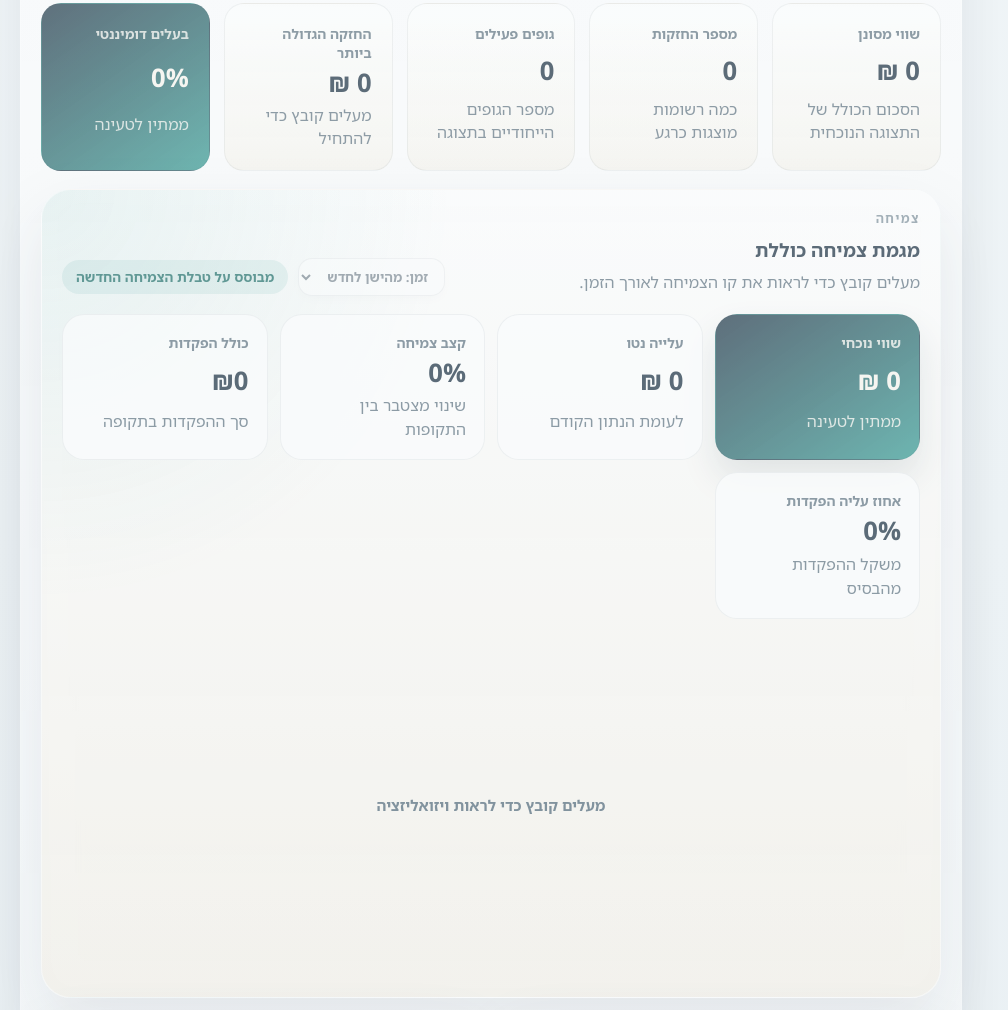
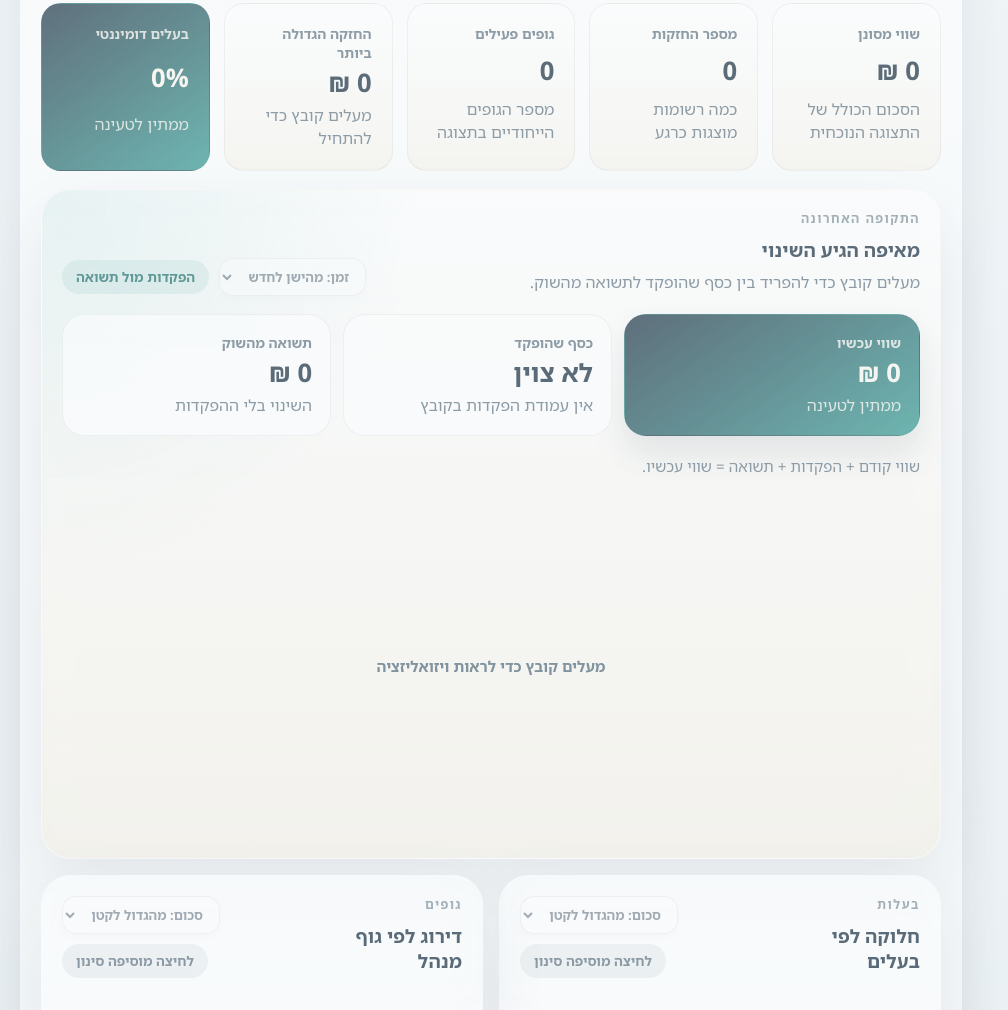
Before and after one commit to alonregen/MyInvest, a website: page index.html in a window 1280 px wide. Shown: the part 1482-2492 px from the top of the page, without its empty margins (0-1008 px from the left). Drawn offline with Linux system fonts and the light colour scheme.

Commit message:
refactor(growth-metrics): update growth metrics display and calculations
- Revised the layout and content of growth metrics in index.html for clarity, including updated labels and descriptions.
- Enhanced JavaScript logic to calculate and display market return and deposit metrics accurately.
- Adjusted CSS styles for improved responsiveness and visual consistency in growth metrics.
- Updated test scripts to validate the visibility and correctness of new growth metrics elements.

This update improves the user experience by providing clearer insights into growth metrics and ensuring accurate data representation.

```diff
--- a/assets/app.js
+++ b/assets/app.js
@@ -152,14 +152,12 @@ const dom = {
   growthPeriodLabel: document.getElementById("growth-period-label"),
   growthCurrentTotal: document.getElementById("growth-current-total"),
   growthCurrentDate: document.getElementById("growth-current-date"),
-  growthNetChange: document.getElementById("growth-net-change"),
-  growthNetChangeLabel: document.getElementById("growth-net-change-label"),
-  growthPercentChange: document.getElementById("growth-percent-change"),
-  growthPercentChangeLabel: document.getElementById("growth-percent-change-label"),
-  growthTotalDepositsCard: document.getElementById("growth-total-deposits-card"),
   growthTotalDeposits: document.getElementById("growth-total-deposits"),
-  growthDepositPercentCard: document.getElementById("growth-deposit-percent-card"),
-  growthDepositPercent: document.getElementById("growth-deposit-percent"),
+  growthTotalDepositsLabel: document.getElementById("growth-total-deposits-label"),
+  growthMarketTitle: document.getElementById("growth-market-title"),
+  growthMarketReturn: document.getElementById("growth-market-return"),
+  growthMarketReturnLabel: document.getElementById("growth-market-return-label"),
+  growthSplitSummary: document.getElementById("growth-split-summary"),
   ownerChart: document.getElementById("owner-chart"),
   institutionChart: document.getElementById("institution-chart"),
   topHoldingsChart: document.getElementById("top-holdings-chart"),
@@ -760,6 +758,16 @@ function parseGrowthMeta(worksheet, updateDate, declaredTotal) {
     : Number.isFinite(totalDeposits) && Number.isFinite(previousTotal) && previousTotal !== 0
       ? (totalDeposits / previousTotal) * 100
       : NaN;
+  const hasDepositSplit = Number.isFinite(totalDeposits);
+  const marketReturn = hasDepositSplit && Number.isFinite(netChange)
+    ? netChange - totalDeposits
+    : Number.isFinite(netChange)
+      ? netChange
+      : NaN;
+  const marketReturnPercent =
+    Number.isFinite(marketReturn) && Number.isFinite(previousTotal) && previousTotal !== 0
+      ? (marketReturn / previousTotal) * 100
+      : NaN;
 
   return {
     history: distinctHistory,
@@ -770,6 +778,9 @@ function parseGrowthMeta(worksheet, updateDate, declaredTotal) {
     percentChange,
     totalDeposits,
     depositPercent,
+    hasDepositSplit,
+    marketReturn,
+    marketReturnPercent,
   };
 }
 
@@ -1308,51 +1319,85 @@ function ensureCharts() {
 
 function renderGrowthStory(growth) {
   if (!growth || !growth.history.length) {
-    dom.growthPeriodLabel.textContent = "מעלים קובץ כדי לראות את קו הצמיחה לאורך הזמן.";
+    dom.growthPeriodLabel.textContent = "מעלים קובץ כדי להפריד בין כסף שהופקד לתשואה מהשוק.";
     dom.growthCurrentTotal.textContent = formatCurrency(0);
     dom.growthCurrentDate.textContent = "ממתין לטעינה";
-    dom.growthNetChange.textContent = formatCurrency(0);
-    dom.growthNetChangeLabel.textContent = "לעומת הנתון הקודם";
-    dom.growthPercentChange.textContent = "0%";
-    dom.growthPercentChangeLabel.textContent = "שינוי מצטבר בין התקופות";
-    renderDepositMetrics(null);
+    renderGrowthSplit(null);
     return;
   }
 
   const firstPoint = growth.history[0];
   const lastPoint = growth.history[growth.history.length - 1];
-  const comparisonDate = Number.isFinite(growth.previousTotal) && growth.history.length > 1
+
+  dom.growthPeriodLabel.textContent = `מ-${formatMonthLabel(firstPoint.date)} עד ${formatMonthLabel(lastPoint.date)}.`;
+  dom.growthCurrentTotal.textContent = formatCurrency(growth.currentTotal);
+  dom.growthCurrentDate.textContent = growth.currentDate ? `נכון ל־${formatDisplayDate(growth.currentDate)}` : "מעדכון אחרון";
+  renderGrowthSplit(growth);
+}
+
+function renderGrowthSplit(growth) {
+  const hasDeposits = Boolean(growth) && growth.hasDepositSplit;
+  const comparisonDate = Number.isFinite(growth?.previousTotal) && growth.history.length > 1
     ? growth.history[growth.history.length - 2]?.date
     : null;
-
-  dom.growthPeriodLabel.textContent = `מהלך צמיחה מ-${formatMonthLabel(firstPoint.date)} עד ${formatMonthLabel(lastPoint.date)}.`;
-  dom.growthCurrentTotal.textContent = formatCurrency(growth.currentTotal);
-  dom.growthCurrentDate.textContent = growth.currentDate ? `נכון ל־${formatDisplayDate(growth.currentDate)}` : "מעדכון אחרון";
-  dom.growthNetChange.textContent = formatSignedCurrency(growth.netChange);
-  dom.growthNetChangeLabel.textContent = comparisonDate
-    ? `לעומת ${formatMonthLabel(comparisonDate)}`
-    : "לעומת הנתון הקודם";
-  dom.growthPercentChange.textContent = formatGrowthPercent(growth.percentChange);
-  dom.growthPercentChangeLabel.textContent = Number.isFinite(growth.previousTotal)
-    ? `מול בסיס של ${formatCurrency(growth.previousTotal)}`
-    : "שינוי מצטבר בין התקופות";
-  renderDepositMetrics(growth);
-}
-
-/** Deposit cards are optional: shown only when the file supplies P10/P11. */
-function renderDepositMetrics(growth) {
-  const hasDeposits = Boolean(growth) && Number.isFinite(growth.totalDeposits);
-  const hasDepositPercent = Boolean(growth) && Number.isFinite(growth.depositPercent);
-
-  dom.growthTotalDepositsCard.hidden = !hasDeposits;
+  const periodHint = comparisonDate ? `מאז ${formatMonthLabel(comparisonDate)}` : "בתקופה האחרונה";
+
   if (hasDeposits) {
     dom.growthTotalDeposits.textContent = formatSignedCurrency(growth.totalDeposits);
-  }
-
-  dom.growthDepositPercentCard.hidden = !hasDepositPercent;
-  if (hasDepositPercent) {
-    dom.growthDepositPercent.textContent = formatGrowthPercent(growth.depositPercent);
-  }
+    applySignedClass(dom.growthTotalDeposits, growth.totalDeposits);
+    dom.growthTotalDepositsLabel.textContent = `${periodHint} · כסף שנכנס, לא רווח`;
+  } else {
+    dom.growthTotalDeposits.textContent = "לא צוין";
+    applySignedClass(dom.growthTotalDeposits, 0);
+    dom.growthTotalDepositsLabel.textContent = "אין עמודת הפקדות בקובץ";
+  }
+
+  if (growth && Number.isFinite(growth.marketReturn)) {
+    const title = hasDeposits ? "תשואה מהשוק" : "שינוי בשווי";
+    const percentHint = Number.isFinite(growth.marketReturnPercent)
+      ? ` · ${formatGrowthPercent(growth.marketReturnPercent)}`
+      : "";
+    dom.growthMarketTitle.textContent = title;
+    dom.growthMarketReturn.textContent = formatSignedCurrency(growth.marketReturn);
+    applySignedClass(dom.growthMarketReturn, growth.marketReturn);
+    dom.growthMarketReturnLabel.textContent = hasDeposits
+      ? `בלי ההפקדות${percentHint}`
+      : `שינוי כולל, בלי פירוט הפקדות${percentHint}`;
+  } else {
+    dom.growthMarketTitle.textContent = "תשואה מהשוק";
+    dom.growthMarketReturn.textContent = formatCurrency(0);
+    applySignedClass(dom.growthMarketReturn, 0);
+    dom.growthMarketReturnLabel.textContent = "השינוי בלי ההפקדות";
+  }
+
+  dom.growthSplitSummary.textContent = buildGrowthSplitSummary(growth);
+}
+
+function buildGrowthSplitSummary(growth) {
+  if (!growth || !Number.isFinite(growth.currentTotal)) {
+    return "שווי קודם + הפקדות + תשואה = שווי עכשיו.";
+  }
+
+  const current = formatCurrency(growth.currentTotal);
+  const previous = Number.isFinite(growth.previousTotal) ? formatCurrency(growth.previousTotal) : null;
+
+  if (growth.hasDepositSplit && previous && Number.isFinite(growth.marketReturn)) {
+    return `${previous} שווי קודם, ${formatSignedCurrency(growth.totalDeposits)} הפקדות, ${formatSignedCurrency(growth.marketReturn)} תשואה מהשוק = ${current} עכשיו.`;
+  }
+
+  if (previous && Number.isFinite(growth.netChange)) {
+    return `${previous} שווי קודם, ${formatSignedCurrency(growth.netChange)} שינוי כולל = ${current} עכשיו. בלי נתון הפקדות אי אפשר לדעת כמה מזה כסף שנכנס וכמה תשואה.`;
+  }
+
+  return `השווי העדכני הוא ${current}.`;
+}
+
+function applySignedClass(element, value) {
+  element.classList.remove("is-up", "is-down");
+  if (!Number.isFinite(value) || value === 0) {
+    return;
+  }
+  element.classList.add(value > 0 ? "is-up" : "is-down");
 }
 
 function sortBreakdownItems(items, mode) {
--- a/assets/styles.css
+++ b/assets/styles.css
@@ -1174,7 +1174,7 @@ button {
 
 .growth-metrics {
   display: grid;
-  grid-template-columns: 1.15fr repeat(2, minmax(0, 1fr));
+  grid-template-columns: 1.1fr 1fr 1fr;
   gap: 12px;
 }
 
@@ -1218,6 +1218,21 @@ button {
 .growth-metric-primary p,
 .growth-metric-primary span {
   color: rgba(249, 246, 239, 0.84);
+}
+
+.growth-metric strong.is-up {
+  color: #176a63;
+}
+
+.growth-metric strong.is-down {
+  color: #b42318;
+}
+
+.growth-split-summary {
+  margin: 0;
+  color: var(--ink-soft);
+  font-size: 0.95rem;
+  line-height: 1.65;
 }
 
 .chart-card-wide {
--- a/index.html
+++ b/index.html
@@ -427,9 +427,9 @@
             <article class="chart-card chart-card-wide growth-spotlight">
               <div class="chart-card-head growth-head">
                 <div>
-                  <p class="section-kicker">צמיחה</p>
-                  <h3>מגמת צמיחה כוללת</h3>
-                  <p id="growth-period-label" class="growth-period-label">מעלים קובץ כדי לראות את קו הצמיחה לאורך הזמן.</p>
+                  <p class="section-kicker">התקופה האחרונה</p>
+                  <h3>מאיפה הגיע השינוי</h3>
+                  <p id="growth-period-label" class="growth-period-label">מעלים קובץ כדי להפריד בין כסף שהופקד לתשואה מהשוק.</p>
                 </div>
                 <div class="chart-card-actions">
                   <label class="visually-hidden" for="chart-sort-growth">סדר ציר הזמן בתרשים</label>
@@ -437,41 +437,30 @@
                     <option value="time-asc">זמן: מהישן לחדש</option>
                     <option value="time-desc">זמן: מהחדש לישן</option>
                   </select>
-                  <span class="chart-tip growth-tip">מבוסס על טבלת הצמיחה החדשה</span>
+                  <span class="chart-tip growth-tip">הפקדות מול תשואה</span>
                 </div>
               </div>
 
               <div class="growth-metrics">
                 <article class="growth-metric growth-metric-primary">
-                  <p>שווי נוכחי</p>
+                  <p>שווי עכשיו</p>
                   <strong id="growth-current-total">₪0</strong>
                   <span id="growth-current-date">ממתין לטעינה</span>
                 </article>
 
-                <article class="growth-metric">
-                  <p>עלייה נטו</p>
-                  <strong id="growth-net-change">₪0</strong>
-                  <span id="growth-net-change-label">לעומת הנתון הקודם</span>
+                <article class="growth-metric" id="growth-total-deposits-card">
+                  <p>כסף שהופקד</p>
+                  <strong id="growth-total-deposits">₪0</strong>
+                  <span id="growth-total-deposits-label">הפקדות בתקופה, לא רווח</span>
                 </article>
 
-                <article class="growth-metric">
-                  <p>קצב צמיחה</p>
-                  <strong id="growth-percent-change">0%</strong>
-                  <span id="growth-percent-change-label">שינוי מצטבר בין התקופות</span>
-                </article>
-
-                <article class="growth-metric" id="growth-total-deposits-card" hidden>
-                  <p>כולל הפקדות</p>
-                  <strong id="growth-total-deposits">₪0</strong>
-                  <span id="growth-total-deposits-label">סך ההפקדות בתקופה</span>
-                </article>
-
-                <article class="growth-metric" id="growth-deposit-percent-card" hidden>
-                  <p>אחוז עליה הפקדות</p>
-                  <strong id="growth-deposit-percent">0%</strong>
-                  <span id="growth-deposit-percent-label">משקל ההפקדות מהבסיס</span>
+                <article class="growth-metric" id="growth-market-card">
+                  <p id="growth-market-title">תשואה מהשוק</p>
+                  <strong id="growth-market-return">₪0</strong>
+                  <span id="growth-market-return-label">השינוי בלי ההפקדות</span>
                 </article>
               </div>
+              <p id="growth-split-summary" class="growth-split-summary">שווי קודם + הפקדות + תשואה = שווי עכשיו.</p>
 
               <div id="growth-chart" class="chart-canvas chart-canvas-growth"></div>
             </article>
--- a/src/tailwind.css
+++ b/src/tailwind.css
@@ -16,10 +16,9 @@
  * single-column stacks.
  */
 
-/* Growth metrics flow cleanly whether the file has 3 or 5 cards (deposits optional). */
 @media (min-width: 921px) {
   .growth-metrics {
-    grid-template-columns: repeat(auto-fit, minmax(170px, 1fr));
+    grid-template-columns: 1.1fr 1fr 1fr;
   }
 }
 
```
Also changed, not shown: outputs/builders/test-browser-roundtrip.mjs (+12 -7 lines), assets/tailwind.css, 2 other files.
